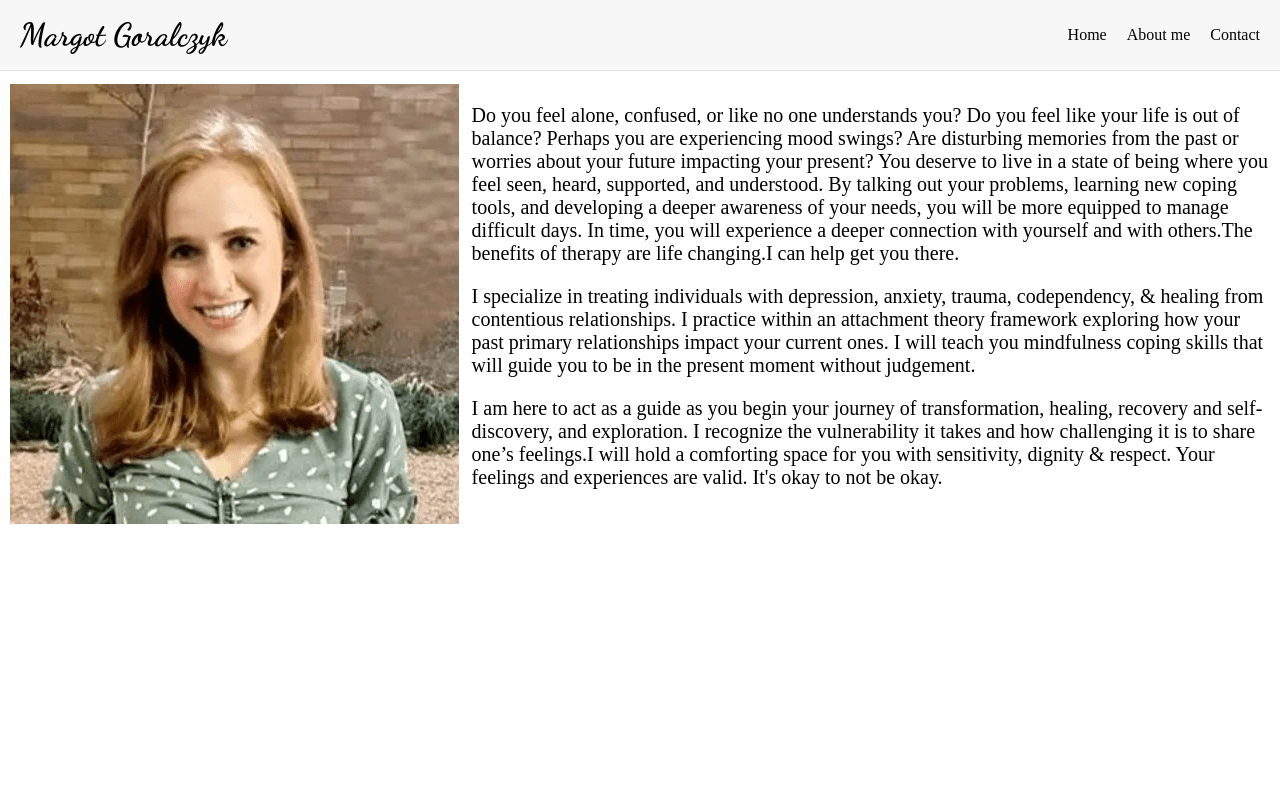
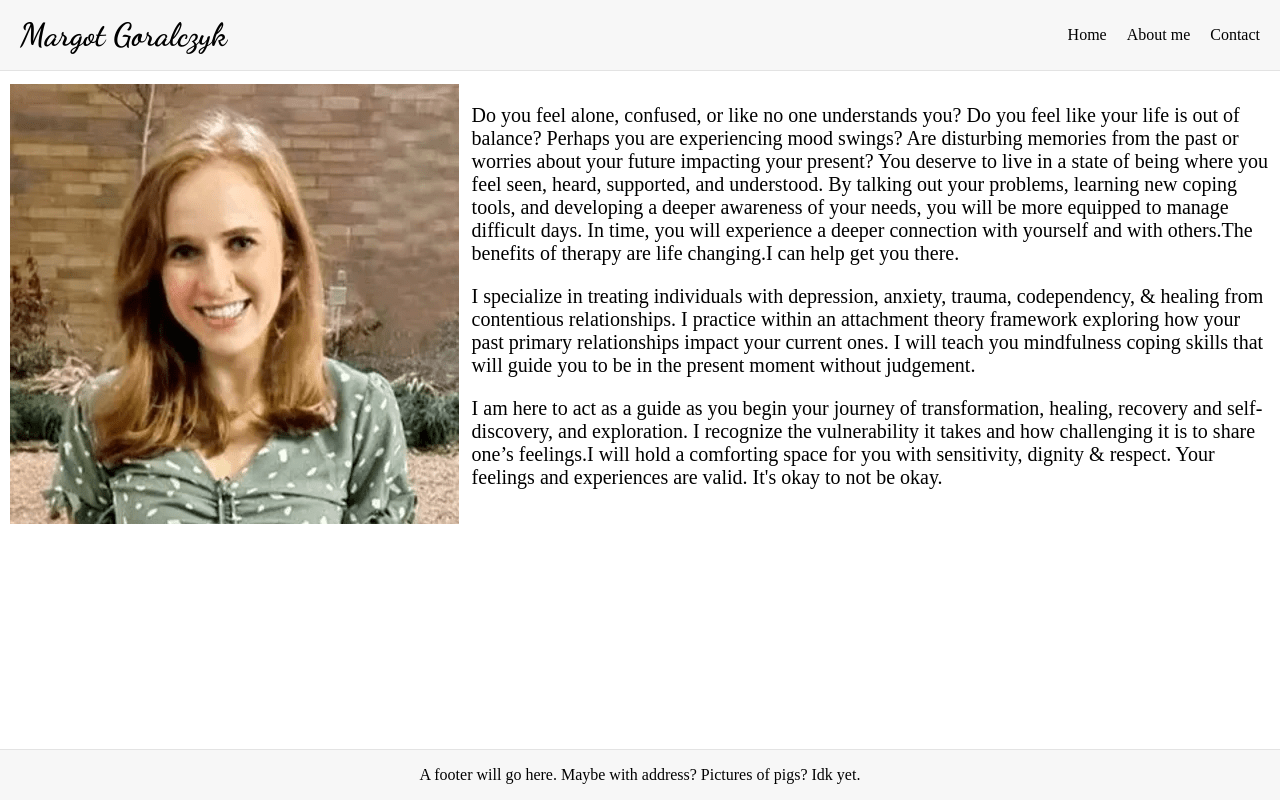
Before and after one commit to pamunev/margot-therapist-website, a React (Create React App) app: page / in a window 1280 px wide. Built offline with nearby package versions, Linux system fonts and the light colour scheme.

Commit message:
Added footer to all pages.

```diff
--- a/src/index.css
+++ b/src/index.css
@@ -16,11 +16,6 @@ body {
   margin: 0;
 }
 
-#content {
-  padding-left: 10px;
-  padding-right: 10px;
-}
-
 .content-text {
   padding-left: 1%;
   font-size: 20px;
@@ -29,6 +24,27 @@ body {
 
 .hr-title {
   width: 20%;
+}
+
+/*-----Root-----*/
+
+#root-component {
+  display: flex;
+  flex-direction: column;
+  min-height: 100vh;
+}
+
+#content {
+  padding-left: 10px;
+  padding-right: 10px;
+  flex: 1;
+}
+
+.footer {
+  text-align: center;
+  padding: 1rem;
+  background-color: #f7f7f7;
+  border-top: solid 1px #e3e3e3;
 }
 
 /*-----Header-----*/
@@ -212,9 +228,9 @@ body {
 }
 
 /* v This is the one I delete if I want to stop it from growing v*/
-.form-group:focus-within {
+/*.form-group:focus-within {
   transform: scale(1.1, 1.1);
-}
+}*/
 
 .form-group:focus-within .form-label {
   opacity: 1;
--- a/src/routes/AboutMe.jsx
+++ b/src/routes/AboutMe.jsx
@@ -1,3 +1,5 @@
+import Footer from "./footer";
+
 function AboutMe() {
   return (
     <div>
@@ -5,6 +7,7 @@ function AboutMe() {
         Margot Goralczyk, LCSW or whatever the letters are
       </div>
       <hr className="hr-title" />
+      <div className="about-body">
         <p>
           Here will go Margot's education and work experience. Maybe something
           like:
@@ -12,25 +15,26 @@ function AboutMe() {
         <p>
           Margot is a Licensed Master of Science of Social Work from the
           University of Texas at Austin. She has a history of almost 10 years of
-        working with the older adult population in a wide array of settings and
-        positions. Her undergraduate degree is in Rehabilitation Science with a
-        concentration in Gerontology. After completing graduate school, she
-        worked as a Psychiatric Social Worker at Austin State Hospital. Margot
-        went on to work with individuals in the death and dying process,
-        providing grief support to their loved ones and caregivers. In her last
-        position, she worked with adolescents and adults as a therapist in an
-        outpatient therapy setting where she provided intensive individual,
-        family, and group therapy. Margot enjoys hiking the Greenbelt, taking
-        her rescue and emotional support dog, Poppy (who accompanies her to work
-        at AMC) on adventures around town, practicing yoga, reading/listening to
-        audiobooks, drawing, running around Town Lake, and eating tacos (Tyson’s
-        is one of her favorite taco places).
+          working with the older adult population in a wide array of settings
+          and positions. Her undergraduate degree is in Rehabilitation Science
+          with a concentration in Gerontology. After completing graduate school,
+          she worked as a Psychiatric Social Worker at Austin State Hospital.
+          Margot went on to work with individuals in the death and dying
+          process, providing grief support to their loved ones and caregivers.
+          In her last position, she worked with adolescents and adults as a
+          therapist in an outpatient therapy setting where she provided
+          intensive individual, family, and group therapy. Margot enjoys hiking
+          the Greenbelt, taking her rescue and emotional support dog, Poppy (who
+          accompanies her to work at AMC) on adventures around town, practicing
+          yoga, reading/listening to audiobooks, drawing, running around Town
+          Lake, and eating tacos (Tyson’s is one of her favorite taco places).
         </p>
         <i>
           But in 1st person. This that text was from the austin mindfulness
           website.
         </i>
       </div>
+    </div>
   );
 }
 
--- a/src/routes/footer.jsx
+++ b/src/routes/footer.jsx
@@ -1,3 +1,7 @@
 export default function Footer() {
-    <div>A footer will go here. Maybe with address? Pictures of pigs? Idk yet.</div>
+  return (
+    <div>
+      A footer will go here. Maybe with address? Pictures of pigs? Idk yet.
+    </div>
+  );
 }
--- a/src/routes/root.jsx
+++ b/src/routes/root.jsx
@@ -1,5 +1,5 @@
-import { Outlet, NavLink } from "react-router-dom"
-import Footer from "./footer"
+import { Outlet, NavLink } from "react-router-dom";
+import Footer from "./footer";
 
 function Root() {
   return (
@@ -14,10 +14,14 @@ function Root() {
           <NavLink to="/contact">Contact</NavLink>
         </nav>
       </div>
-            <div id="content"><Outlet /></div>
-            <div><Footer /></div>
+      <div id="content">
+        <Outlet />
       </div>
-            )
+      <div className="footer">
+        <Footer />
+      </div>
+    </div>
+  );
 }
 
-export default Root
+export default Root;
```
Lines whose indentation alone changed are shown as unchanged.
